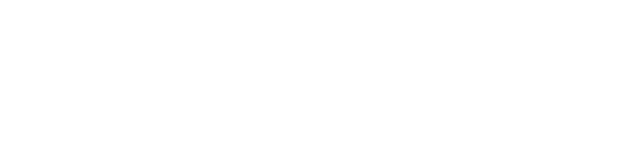
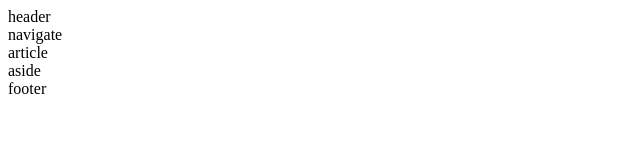
Before and after one commit to pinopepijn/ict-website, a plain HTML site: page index.html in a window 1280 px wide. Shown: the whole page, without its empty margins (0-640 px from the left). Drawn offline with Linux system fonts and the light colour scheme.

Commit message:
header + div + footer added

```diff
--- a/index.html
+++ b/index.html
@@ -7,5 +7,12 @@
     <link href="style.css" rel="stylesheet" type="text/css" />
   </head>
   <body>
+    <header> header </header>
+    <div>
+      <nav> navigate </nav>
+      <article> article </article>
+      <aside> aside </aside>
+    </div>
+    <footer> footer </footer>
   </body>
 </html>
```
